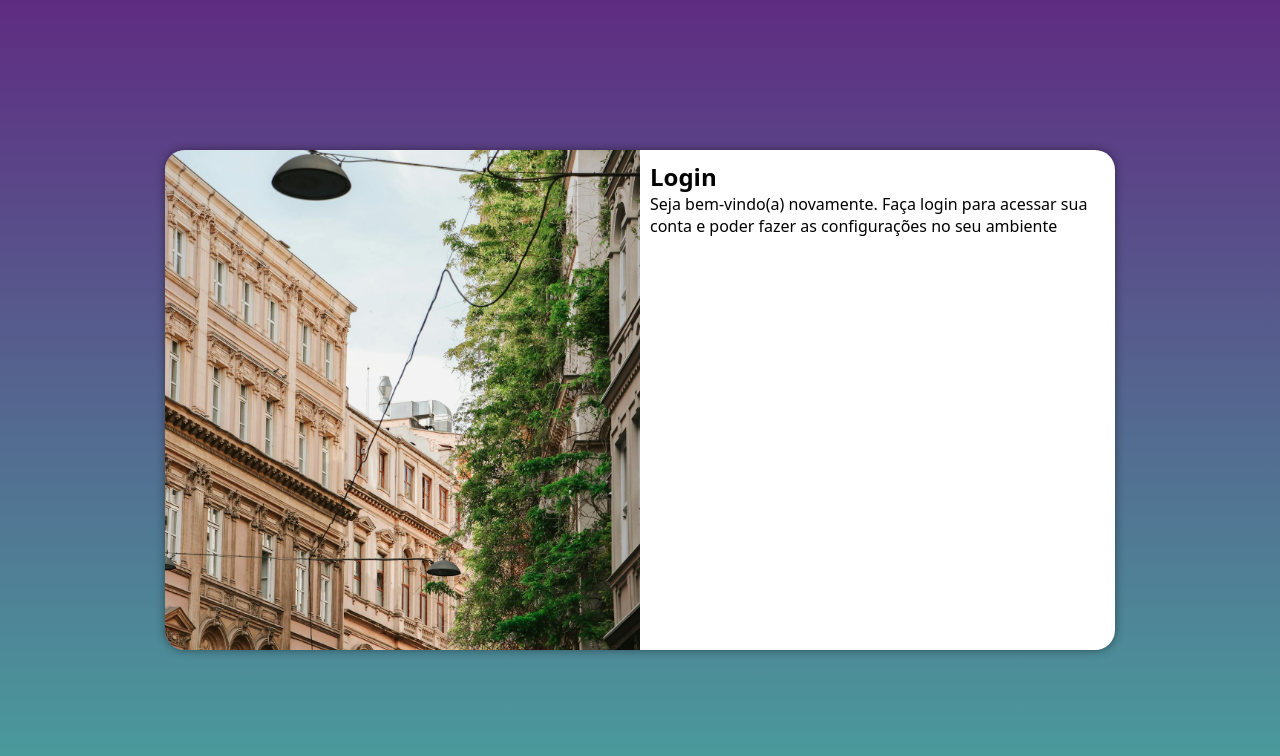
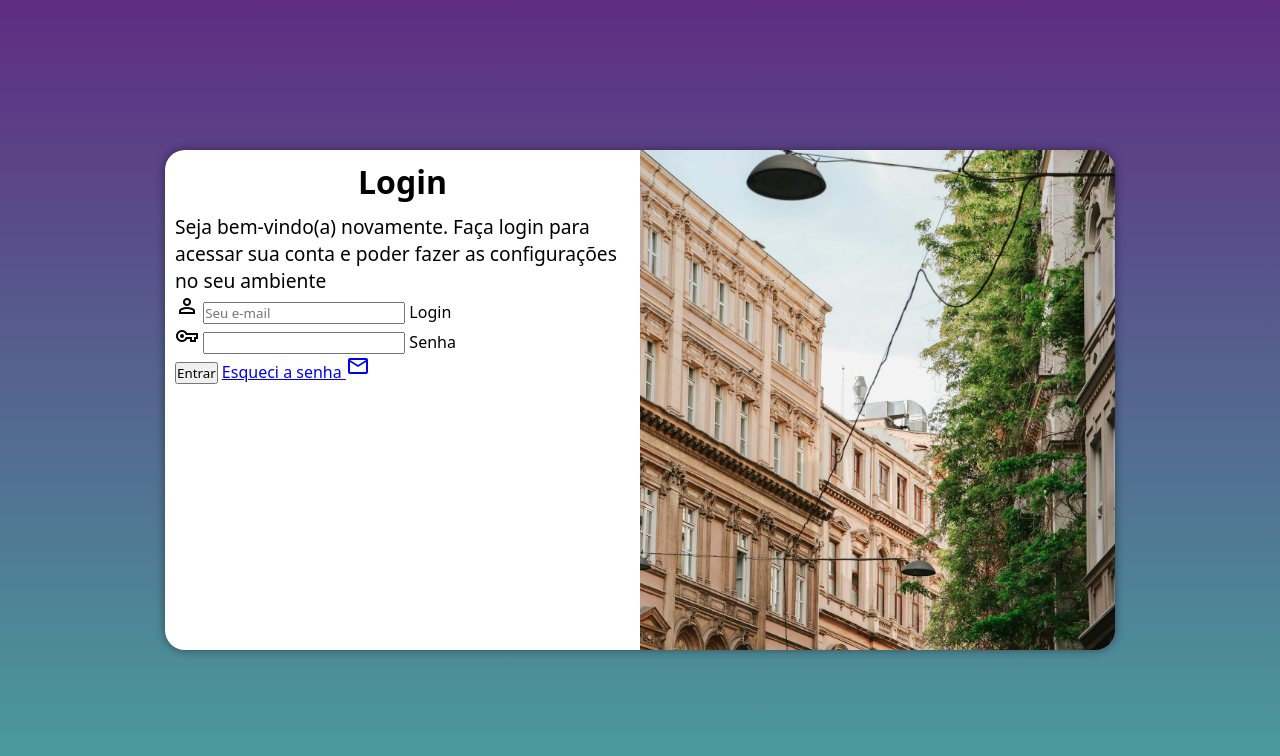
Before and after one commit to EwertonS25/projeto-login, a plain HTML site: page index.html in a window 1280 px wide. Drawn offline with nearby package versions, Linux system fonts and the light colour scheme.

Commit message:
adicionei o formulario

```diff
--- a/estilos/media-query.css
+++ b/estilos/media-query.css
@@ -29,13 +29,21 @@
     }
 
     section#login > div#imagem{
-        float: left;
+        float: right;
         width: 50%;
         height: 100%;
     }
 
     section#login > div#formulario{
-        float: right;
+        float: left;
         width: 50%;
     }
+
+    div#formulario > h1{
+        font-size: 2em;
+    }
+
+    div#formulario > p {
+        font-size: 1.2em;
+    }
 }
--- a/estilos/style.css
+++ b/estilos/style.css
@@ -51,5 +51,13 @@ section#login > div#imagem{
 section#login > div#formulario{
     display: block;
     padding: 10px;
+}
 
+div#formulario > h1 {
+  text-align: center;
+  margin-bottom: 10px;
 }
+
+div#formulario > p {
+    font-size: 0.8em;
+}
--- a/index.html
+++ b/index.html
@@ -6,6 +6,7 @@
     <title>Login</title>
     <link rel="stylesheet" href="estilos/style.css">
     <link rel="stylesheet" href="estilos/media-query.css">
+    <link href="https://fonts.googleapis.com/css2?family=Material+Symbols+Outlined" rel="stylesheet" />
 </head>
 <body>
     <main>
@@ -15,7 +16,21 @@
             <div id="formulario">
                 <h1>Login</h1>
                 <p>Seja bem-vindo(a) novamente. Faça login para acessar sua conta e poder fazer as configurações no seu ambiente</p>
-                <form action="login.php" method="post">
+                <form action="login.php" method="post" autocomplete="on">
+
+                    <div class="campo">
+                        <span class="material-symbols-outlined">person</span>
+                        <input type="email" name="login" id="ilogin" placeholder="Seu e-mail" autocomplete="email" required max="30">
+                         <label for="ilogin">Login</label>
+                    </div>
+
+                    <div class="campo">
+                        <span class="material-symbols-outlined">vpn_key</span>
+                        <input type="password" name="senha" id="isenha" autocomplete="current-password" required minlength="8" maxlength="20">
+                        <label for="isenha">Senha</label>
+                    </div>
+                    <input type="submit" value="Entrar">
+                    <a href="esqueci.html">Esqueci a senha  <span class="material-symbols-outlined">mail</span></a>
 
                 </form>
 
```
